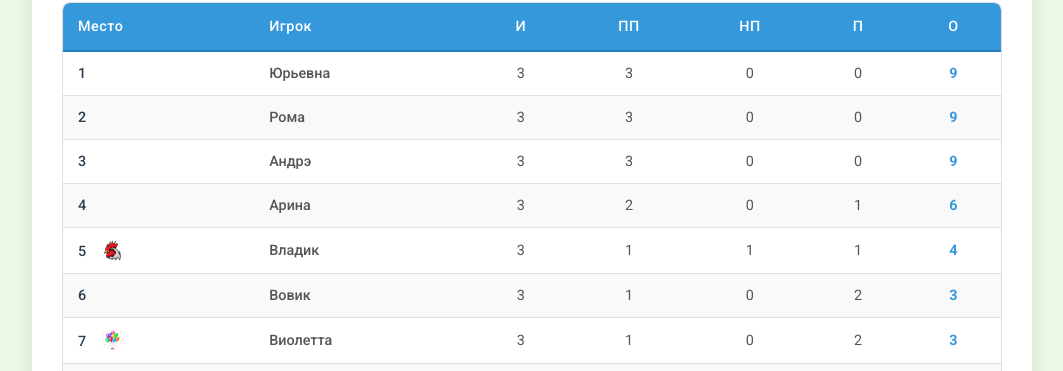
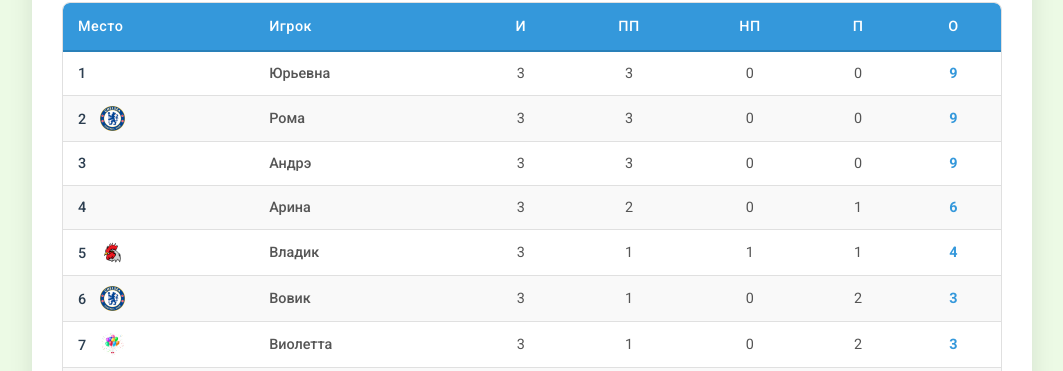
Before and after one commit to dombr32/genius, a plain HTML site: page index.html in a window 1280 px wide. Shown: the part 146-517 px from the top of the page, without its empty margins (108-1171 px from the left). Drawn offline with Linux system fonts and the light colour scheme.

Commit message:
feat: cfc

```diff
--- a/index.html
+++ b/index.html
@@ -36,7 +36,7 @@
                         <td data-label="О" class="points">9</td>
                     </tr>
                     <tr>
-                        <td data-label="Место">2</td>
+                        <td data-label="Место">2 <img src="images/Chelsea.svg.png"></td>
                         <td data-label="Команда" class="team-name">Рома</td>
                         <td data-label="И">3</td>
                         <td data-label="ПП">3</td>
@@ -72,7 +72,7 @@
                         <td data-label="О" class="points">4</td>
                     </tr>
                      <tr>
-                        <td data-label="Место">6</td>
+                        <td data-label="Место">6 <img src="images/Chelsea.svg.png"></td>
                         <td data-label="Команда" class="team-name">Вовик</td>
                         <td data-label="И">3</td>
                         <td data-label="ПП">1</td>
```
Also changed, not shown: images/Chelsea.svg.png (added).
